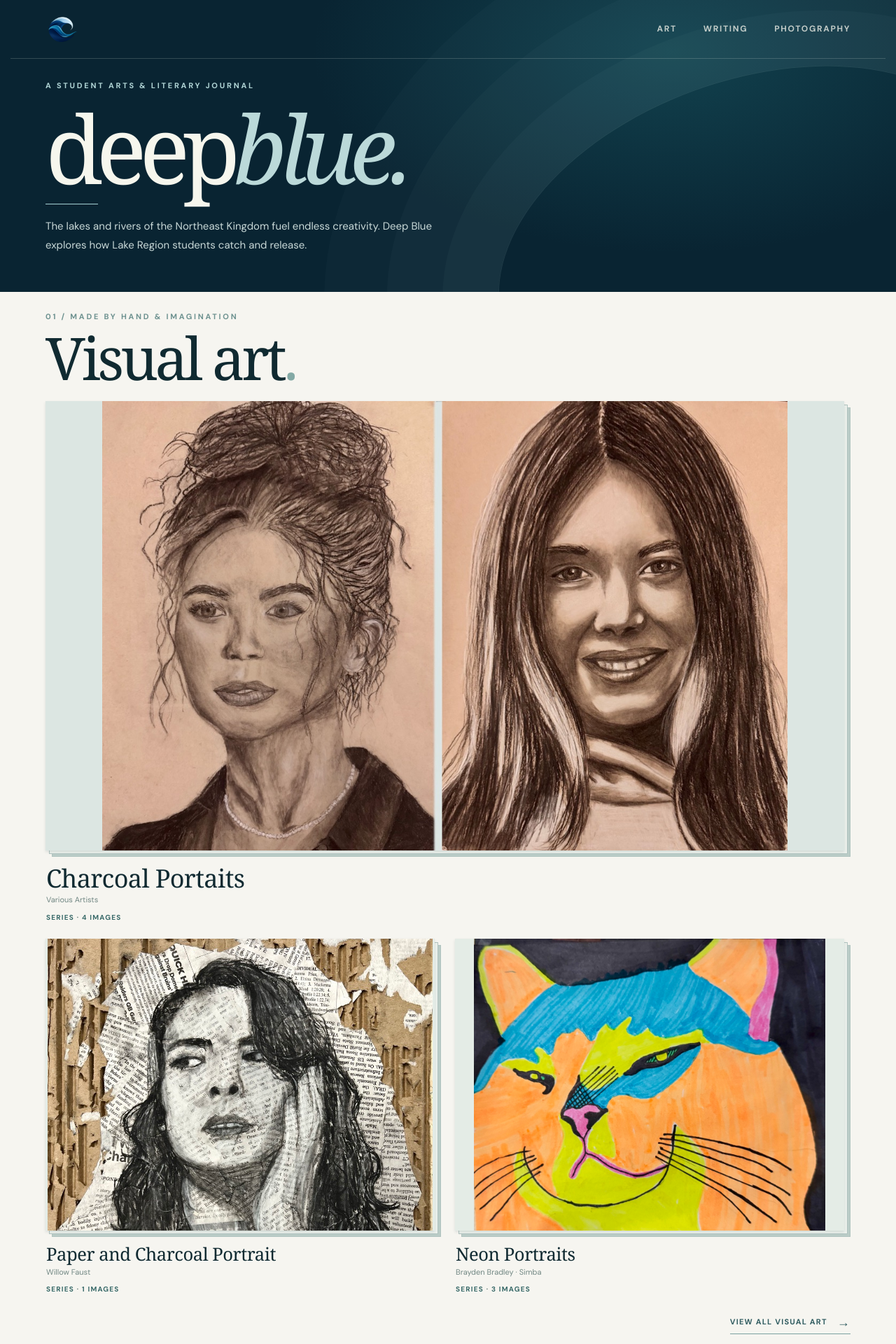
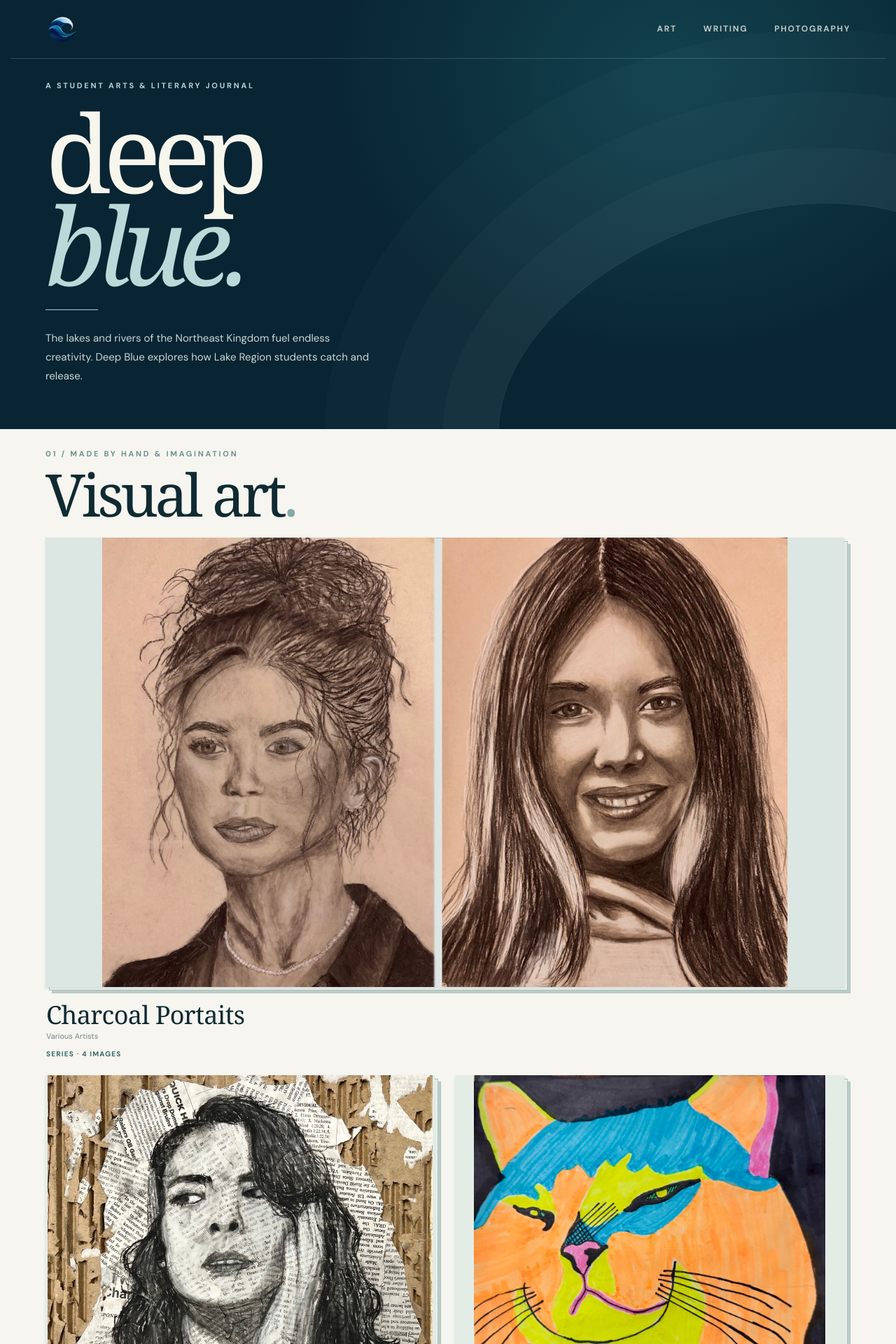
Before and after one commit to egentler/deep-blue, a Jekyll site: the page built from index.html, in a window 1280 px wide. Shown: the top 1920 px of the page at 70% size. Built offline with Jekyll 4.4.1, drawn with Linux system fonts in a browser that asks for light colours; some web fonts are replaced.

Commit message:
Add files via upload

```diff
--- a/_layouts/default.html
+++ b/_layouts/default.html
@@ -25,40 +25,12 @@
   .sitebar .brand-mini--icon{width:42px;height:42px;flex-basis:42px}
   .hero-inner--single{padding-top:27px}
 }
-
-/* Horizontal homepage masthead experiment — only homepage affected. */
-.hero--horizontal-home .hero-inner--single{
-  padding-top:30px;
-  padding-bottom:48px;
-}
-.hero--horizontal-home .hero-inner--single .hero-title{
-  font-size:clamp(86px,10.5vw,162px);
-  line-height:.88;
-  letter-spacing:-.075em;
-  white-space:nowrap;
-  margin:20px 0 21px;
-}
-.hero--horizontal-home .hero-inner--single .hero-rule{
-  margin:18px 0 18px;
-}
-.hero--horizontal-home .hero-inner--single .hero-copy{
-  max-width:560px;
-}
-@media(max-width:640px){
-  .hero--horizontal-home .hero-inner--single{padding-top:24px;padding-bottom:32px}
-  .hero--horizontal-home .hero-inner--single .hero-title{
-    font-size:clamp(56px,12.2vw,82px);
-    letter-spacing:-.06em;
-    margin:15px 0 17px;
-  }
-  .hero--horizontal-home .hero-inner--single .hero-rule{margin:15px 0}
-}
 </style>
 </head><body>
-<header class="hero{% if page.layout == 'post' %} hero--short{% endif %}{% if page.url == '/' %} hero--horizontal-home{% endif %}" id="top">
+<header class="hero{% if page.layout == 'post' %} hero--short{% endif %}" id="top">
   <div class="sitebar"><a class="brand-mini brand-mini--icon" href="{{ '/' | relative_url }}" aria-label="Deep Blue home"><img src="{{ '/assets/images/deep-blue-wave-nav.png' | relative_url }}" alt="" width="48" height="48"></a><nav class="nav" aria-label="Primary"><a href="{{ '/' | relative_url }}#visual-art">Art</a><a href="{{ '/' | relative_url }}#writing">Writing</a><a href="{{ '/' | relative_url }}#photography">Photography</a></nav></div>
 {% if page.layout != 'post' %}
-  <div class="hero-inner hero-inner--single"><div><div class="eyebrow">A student arts &amp; literary journal</div><h1 class="hero-title">deep{% unless page.url == '/' %}<br>{% endunless %}<em>blue.</em></h1><div class="hero-rule"></div><p class="hero-copy">{{ site.data.site.tagline | escape }}</p></div></div>
+  <div class="hero-inner hero-inner--single"><div><div class="eyebrow">A student arts &amp; literary journal</div><h1 class="hero-title">deep<br><em>blue.</em></h1><div class="hero-rule"></div><p class="hero-copy">{{ site.data.site.tagline | escape }}</p></div></div>
 {% else %}<div class="hero-inner"><div class="eyebrow">The Deep Blue collection</div><div class="hero-title">deep <em>blue.</em></div></div>{% endif %}
 </header>
 {{ content }}
```
